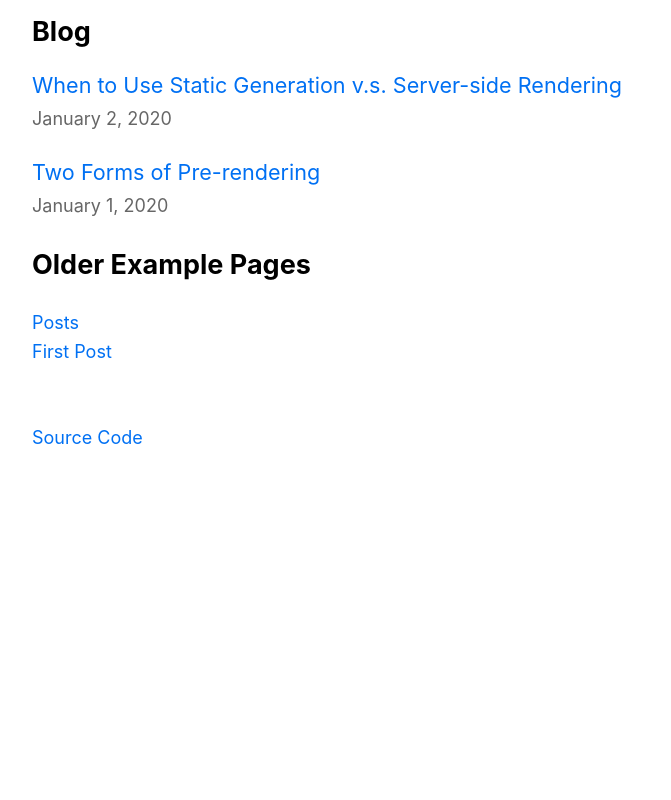
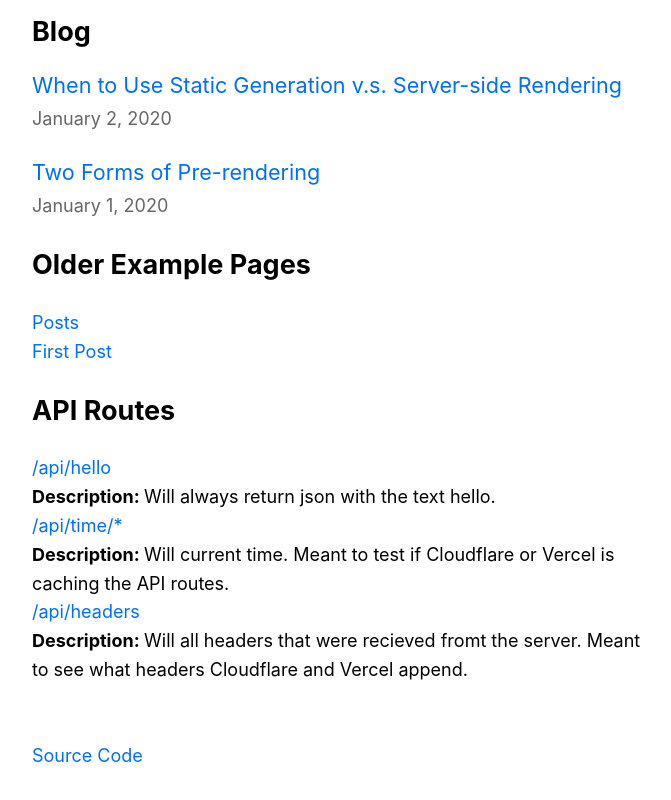
Before and after one commit to pointcharge/next_learn_starter, a Next.js app: page / in a window 1280 px wide. Shown: the part 672-1472 px from the top of the page, without its empty margins (302-973 px from the left). Before the commit the page ends 1233 px from the top, so only its background shows below. Built offline with nearby package versions, Linux system fonts and the light colour scheme.

Commit message:
added api route to see headers from vercel and cloudflare

```diff
--- /dev/null
+++ b/pages/api/headers.js
@@ -0,0 +1,3 @@
+export default function handler(req, res) {
+  res.status(200).json({ ...req.headers });
+}
--- a/pages/index.js
+++ b/pages/index.js
@@ -70,6 +70,32 @@ export default function Home({ allPostsData }) {
           <Link href="/posts/first-post">First Post</Link>
         </div>
       </section>
+
+      <section>
+        <h2>API Routes</h2>
+        <div>
+          <Link href="/api/hello">/api/hello</Link>
+          <div>
+            <strong>Description: </strong>Will always return json with the text
+            hello.
+          </div>
+        </div>
+        <div>
+          <Link href="/api/time/*">/api/time/*</Link>
+          <div>
+            <strong>Description: </strong>Will current time. Meant to test if
+            Cloudflare or Vercel is caching the API routes.
+          </div>
+        </div>
+        <div>
+          <Link href="/api/headers">/api/headers</Link>
+          <div>
+            <strong>Description: </strong>Will all headers that were recieved
+            fromt the server. Meant to see what headers Cloudflare and Vercel
+            append.
+          </div>
+        </div>
+      </section>
     </Layout>
   );
 }
```
